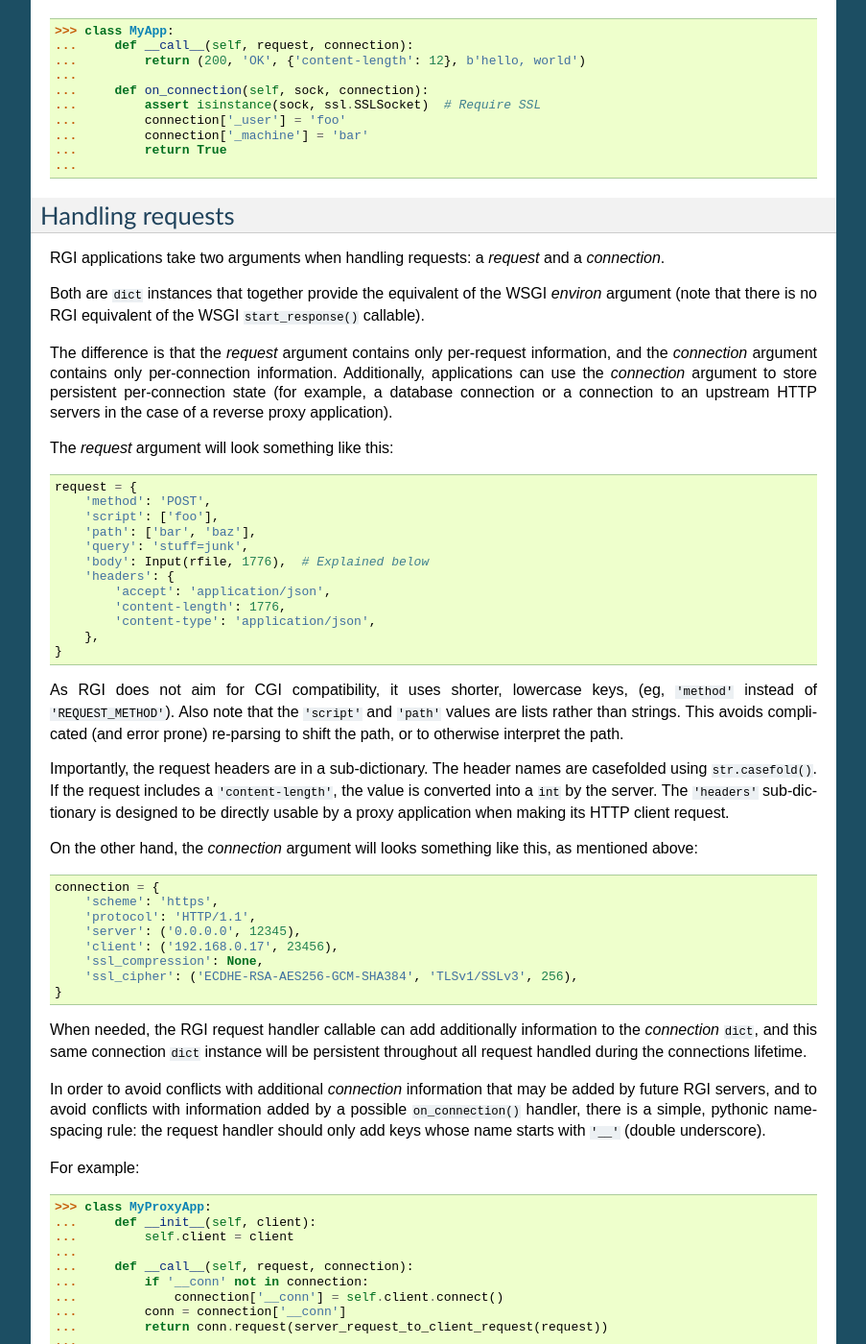
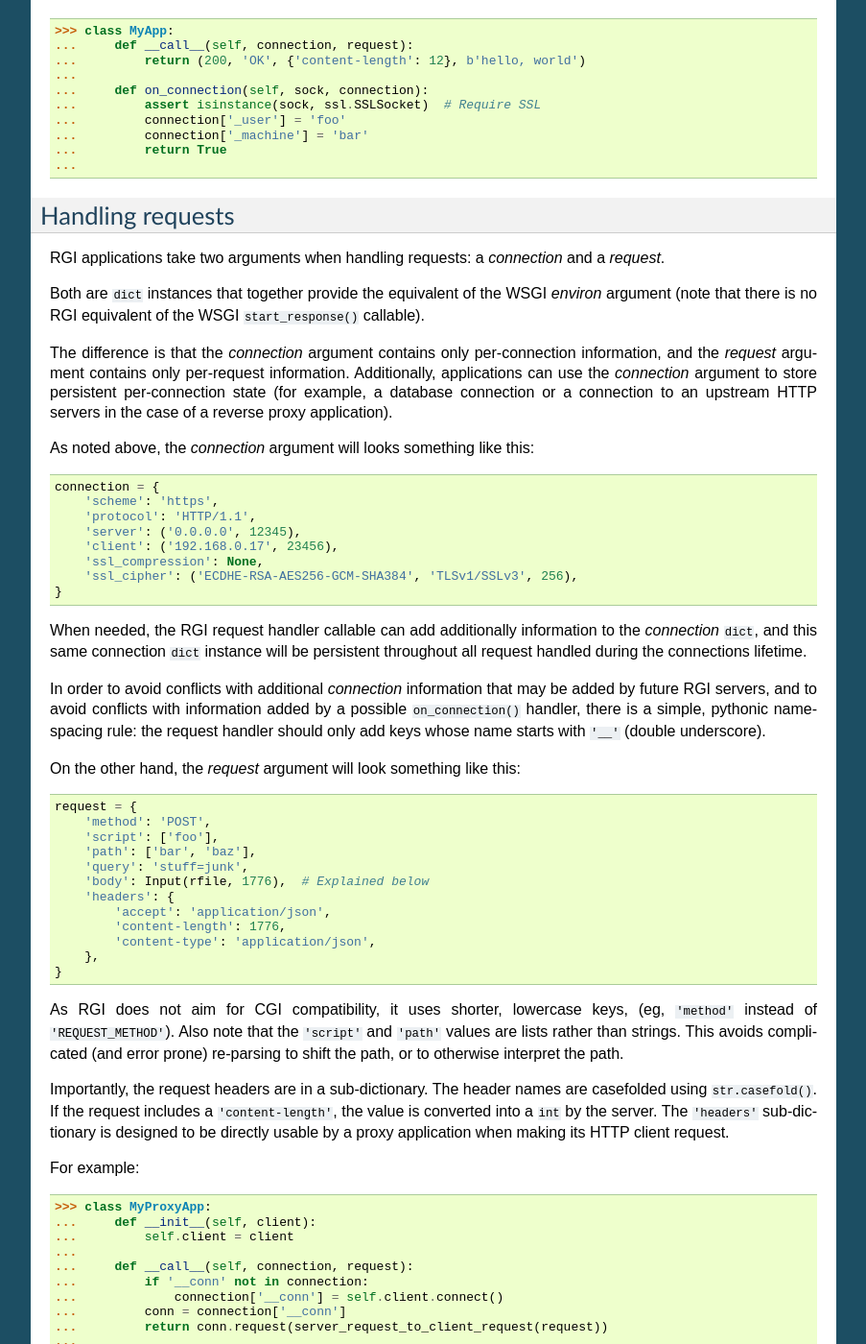
Before and after one commit to json420/degu, a Sphinx documentation site: the page built from doc/rgi.rst, in a window 1280 px wide and 1400 px high, scrolled down 1914 px. Shown: the whole window at 96% size, without its empty margins (198-1101 px from the left). Built offline with Sphinx 7.4.7, drawn with Linux system fonts in a browser that asks for light colours; some of the changed text lies outside the part shown.

Commit message:
(request,connection) feels backward, should be (connection,request)

```diff
--- a/doc/rgi.rst
+++ b/doc/rgi.rst
@@ -67,8 +67,8 @@ This is best illustrated through an example middleware application:
 ...         else:
 ...             self._on_connection = None
 ...
-...     def __call__(self, request, connection):
-...         return self.app(request, connection)
+...     def __call__(self, connection, request):
+...         return self.app(connection, request)
 ...
 ...     def on_connection(self, sock, connection):
 ...         if self._on_connection is None:
@@ -121,7 +121,7 @@ added by future RGI servers, there is a simple, pythonic name-spacing rule: the
 For example:
 
 >>> class MyApp:
-...     def __call__(self, request, connection):
+...     def __call__(self, connection, request):
 ...         return (200, 'OK', {'content-length': 12}, b'hello, world')
 ...
 ...     def on_connection(self, sock, connection):
@@ -136,21 +136,41 @@ For example:
 Handling requests
 -----------------
 
-RGI applications take two arguments when handling requests: a *request* and
-a *connection*.
+RGI applications take two arguments when handling requests: a *connection* and
+a *request*.
 
 Both are ``dict`` instances that together provide the equivalent of the WSGI
 *environ* argument (note that there is no RGI equivalent of the WSGI
 ``start_response()`` callable).
 
-The difference is that the *request* argument contains only per-request
-information, and the *connection* argument contains only per-connection
-information.  Additionally, applications can use the *connection* argument to
-store persistent per-connection state (for example, a database connection or a
-connection to an upstream HTTP servers in the case of a reverse proxy
-application).
+The difference is that the *connection* argument contains only per-connection
+information, and the *request* argument contains only per-request information.
+Additionally, applications can use the *connection* argument to store persistent
+per-connection state (for example, a database connection or a connection to an
+upstream HTTP servers in the case of a reverse proxy application).
 
-The *request* argument will look something like this::
+As noted above, the *connection* argument will looks something like this::
+
+    connection = {
+        'scheme': 'https',
+        'protocol': 'HTTP/1.1',
+        'server': ('0.0.0.0', 12345),
+        'client': ('192.168.0.17', 23456),
+        'ssl_compression': None,
+        'ssl_cipher': ('ECDHE-RSA-AES256-GCM-SHA384', 'TLSv1/SSLv3', 256),
+    }
+
+When needed, the RGI request handler callable can add additionally information
+to the *connection* ``dict``, and this same connection ``dict`` instance will
+be persistent throughout all request handled during the connections lifetime.
+
+In order to avoid conflicts with additional *connection* information that may be
+added by future RGI servers, and to avoid conflicts with information added by a
+possible ``on_connection()`` handler, there is a simple, pythonic name-spacing
+rule: the request handler should only add keys whose name starts with ``'__'``
+(double underscore).
+
+On the other hand, the *request* argument will look something like this::
 
     request = {
         'method': 'POST',
@@ -177,35 +197,13 @@ are casefolded using ``str.casefold()``.  If the request includes a
 ``'headers'`` sub-dictionary is designed to be directly usable by a proxy
 application when making its HTTP client request.
 
-On the other hand, the *connection* argument will looks something like this, as
-mentioned above::
-
-    connection = {
-        'scheme': 'https',
-        'protocol': 'HTTP/1.1',
-        'server': ('0.0.0.0', 12345),
-        'client': ('192.168.0.17', 23456),
-        'ssl_compression': None,
-        'ssl_cipher': ('ECDHE-RSA-AES256-GCM-SHA384', 'TLSv1/SSLv3', 256),
-    }
-
-When needed, the RGI request handler callable can add additionally information
-to the *connection* ``dict``, and this same connection ``dict`` instance will
-be persistent throughout all request handled during the connections lifetime.
-
-In order to avoid conflicts with additional *connection* information that may be
-added by future RGI servers, and to avoid conflicts with information added by a
-possible ``on_connection()`` handler, there is a simple, pythonic name-spacing
-rule: the request handler should only add keys whose name starts with ``'__'``
-(double underscore).
-
 For example:
 
 >>> class MyProxyApp:
 ...     def __init__(self, client):
 ...         self.client = client
 ...
-...     def __call__(self, request, connection):
+...     def __call__(self, connection, request):
 ...         if '__conn' not in connection:
 ...             connection['__conn'] = self.client.connect()
 ...         conn = connection['__conn']
@@ -249,7 +247,7 @@ clear why RGI is very middleware-friendly (and proxy-friendly) compared to WSGI.
 
 For example, consider this simple RGI application:
 
->>> def demo_app(request, connection):
+>>> def demo_app(connection, request):
 ...     if request['method'] not in ('GET', 'HEAD'):
 ...         return (405, 'Method Not Allowed', {}, None)
 ...     body = b'hello, world'
@@ -259,13 +257,13 @@ For example, consider this simple RGI application:
 
 Here's what ``demo_app()`` returns for a suitable GET request:
 
->>> demo_app({'method': 'GET', 'path': []}, {})
+>>> demo_app({}, {'method': 'GET', 'path': []})
 (200, 'OK', {'content-length': 12}, b'hello, world')
 
 However, note that ``demo_app()`` isn't actually HTTP/1.1 compliant as it should
 not return a response body for a HEAD request:
 
->>> demo_app({'method': 'HEAD', 'path': []}, {})
+>>> demo_app({}, {'method': 'HEAD', 'path': []})
 (200, 'OK', {'content-length': 12}, b'hello, world')
 
 Now consider this example middleware that checks for just such a faulty
@@ -275,8 +273,8 @@ application and overrides its response:
 ...     def __init__(self, app):
 ...         self.app = app
 ...
-...     def __call__(self, request, connection):
-...         (status, reason, headers, body) = self.app(request, connection)
+...     def __call__(self, connection, request):
+...         (status, reason, headers, body) = self.app(connection, request)
 ...         if request['method'] == 'HEAD' and body is not None:
 ...             return (500, 'Internal Server Error', {}, None)
 ...         return (status, reason, headers, body)
@@ -285,12 +283,12 @@ application and overrides its response:
 ``Middleware`` will let the response to a GET request pass through unchanged:
 
 >>> middleware = Middleware(demo_app)
->>> middleware({'method': 'GET', 'path': []}, {})
+>>> middleware({}, {'method': 'GET', 'path': []})
 (200, 'OK', {'content-length': 12}, b'hello, world')
 
 But ``Middleware`` will intercept the faulty response to a HEAD request:
 
->>> middleware({'method': 'HEAD', 'path': []}, {})
+>>> middleware({}, {'method': 'HEAD', 'path': []})
 (500, 'Internal Server Error', {}, None)
 
 
@@ -338,7 +336,7 @@ And in terms of the HTTP response, this WSGI application:
 
 Would translate into this RGI application:
 
->>> def rgi_app(request, connection):
+>>> def rgi_app(connection, request):
 ...     if request['method'] not in {'GET', 'HEAD'}:
 ...         return (405, 'Method Not Allowed', {}, None)
 ...     body = b'hello, world'
```
Also changed, not shown: 1 other file.
